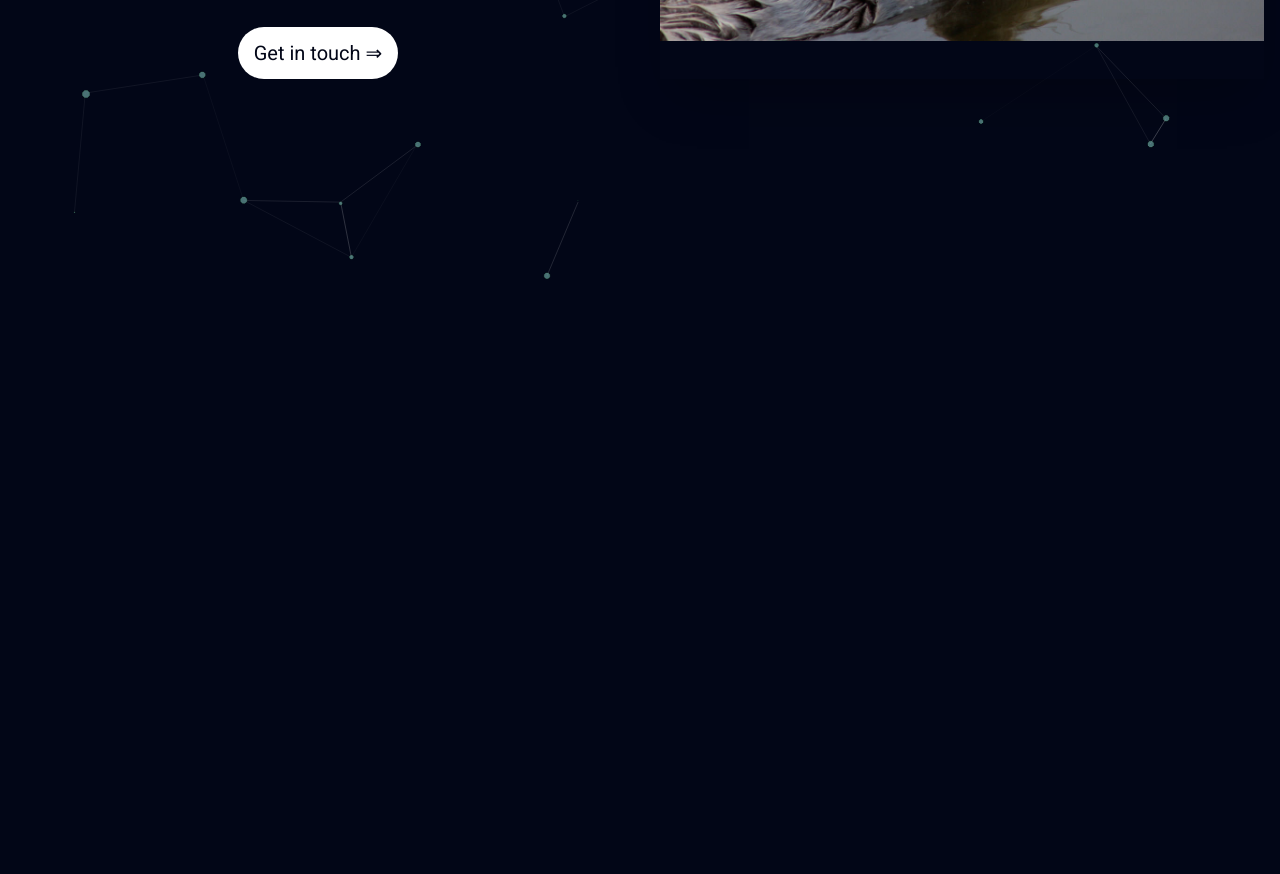
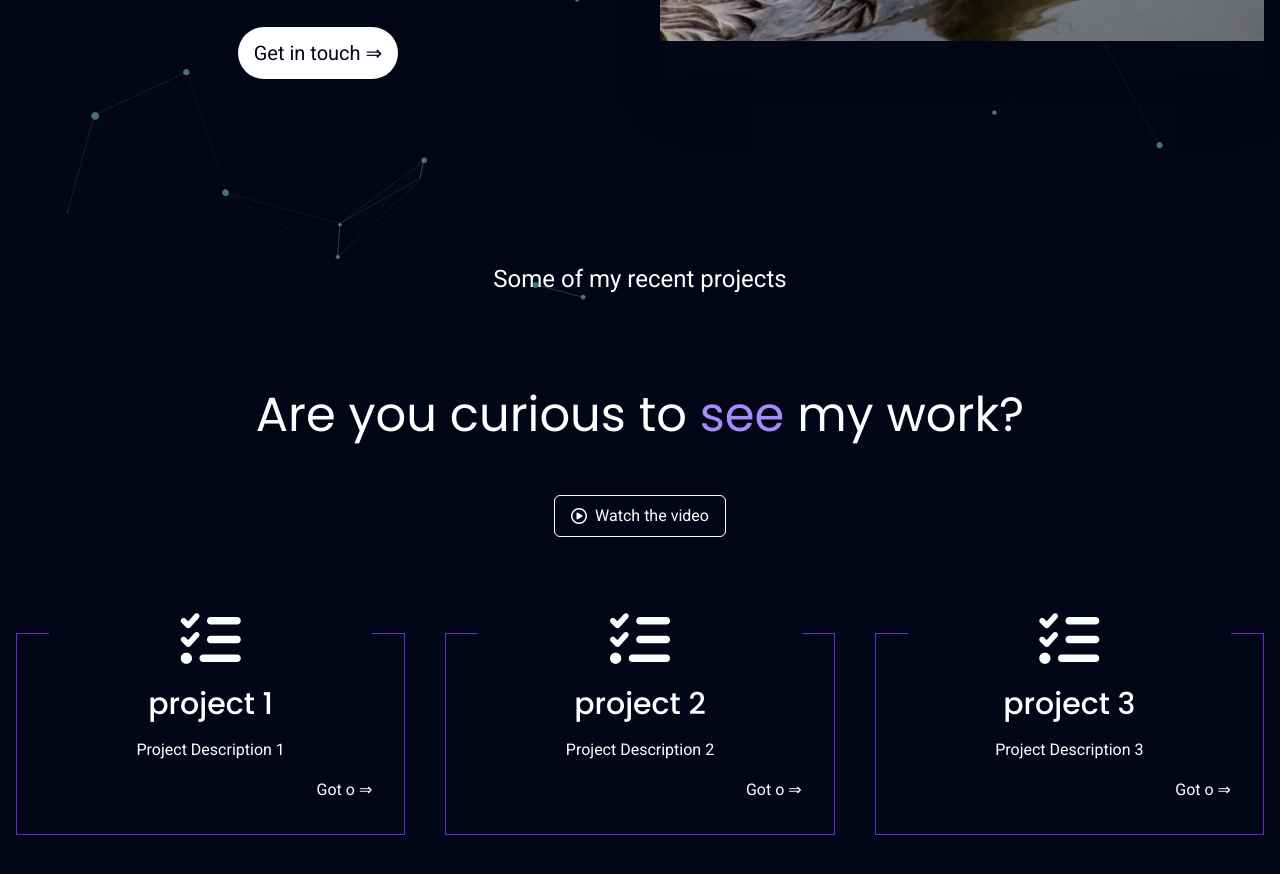
Before and after one commit to Mestpal/portfolio-web, a SvelteKit app: page / in a window 1280 px wide. Shown: the part 500-1374 px from the top of the page. Before the commit the page ends 800 px from the top, so only its background shows below. Built offline with nearby package versions, Linux system fonts and the light colour scheme.

Commit message:
Main - projects sections

```diff
--- a/src/components/Main.svelte
+++ b/src/components/Main.svelte
@@ -1,5 +1,11 @@
 <script>
+	import Step from "./Step.svelte";
 
+    let steps = [
+        {name: 'project 1', icon: 'fa-solid fa-list-check'},
+        {name: 'project 2', icon: 'fa-solid fa-list-check'},
+        {name: 'project 3', icon: 'fa-solid fa-list-check'},
+    ]
 </script>
 
 <main class="flex flex-col flex-1 p-4">
@@ -37,4 +43,37 @@
             >
         </div>
     </section>
+
+    <section id="projects" class="py-20 lg:py-32 flex flex-col gap-24">
+        <div class="flex flex-col gap-24 text-center">
+            <h6 class="text-lg sm:text-xl md:text-2xl">
+                Some of my recent projects
+            </h6>
+            <h3 class="font-semibolt text-3xl sm:text-4xl md:text-5xl">
+                Are you curious to <span class="poppins text-violet-400">see</span> my work?
+            </h3>
+            <a href="https://youtube.com/shorts/EZkiplhQiMs?feature=shared"
+            target="_blank" class="mx-auto px-4 py-2 rounded-md border border-solid border-white
+            flex items-center gap-2 -mb-4 sm:-mb-0 -mt-10 hover:border-violet-700 duration-200"
+            >
+                <i class="fa-regular fa-circle-play"></i>
+                <p>Watch the video</p>
+            </a>
+            <div class="grid grid-cols-1 lg:grid-cols-3 gap-12 lg:gap-10">
+                <Step step={steps[0]}>
+                    Project Description 1
+                </Step>
+                <Step step={steps[1]}>
+                    Project Description 2
+                </Step>
+                <Step step={steps[2]}>
+                    Project Description 3
+                </Step>
+            </div>
+        </div>
+    </section>
+
+    <section id="about">
+
+    </section>
 </main>
```
